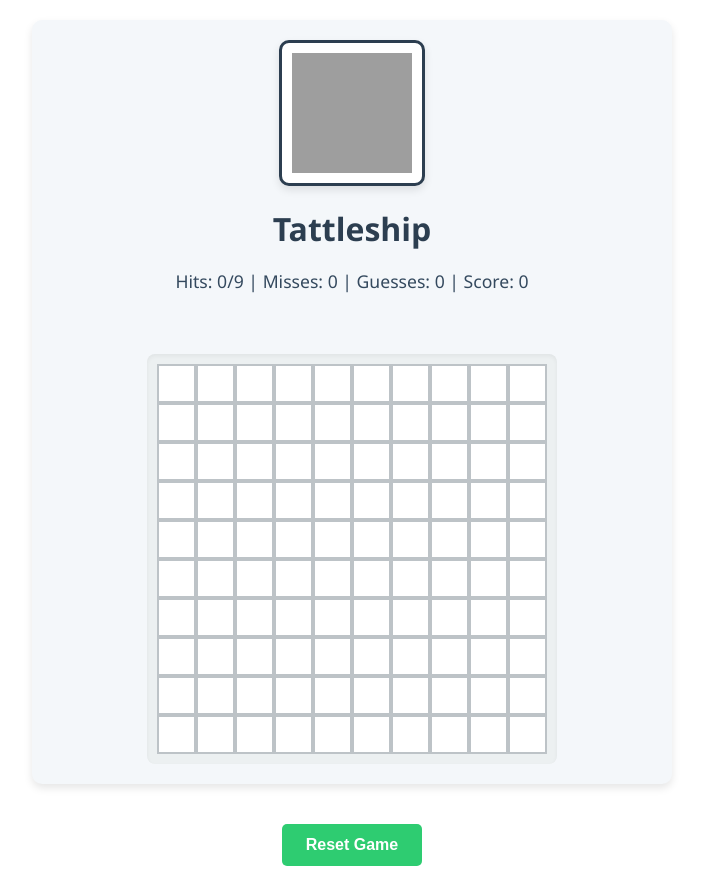
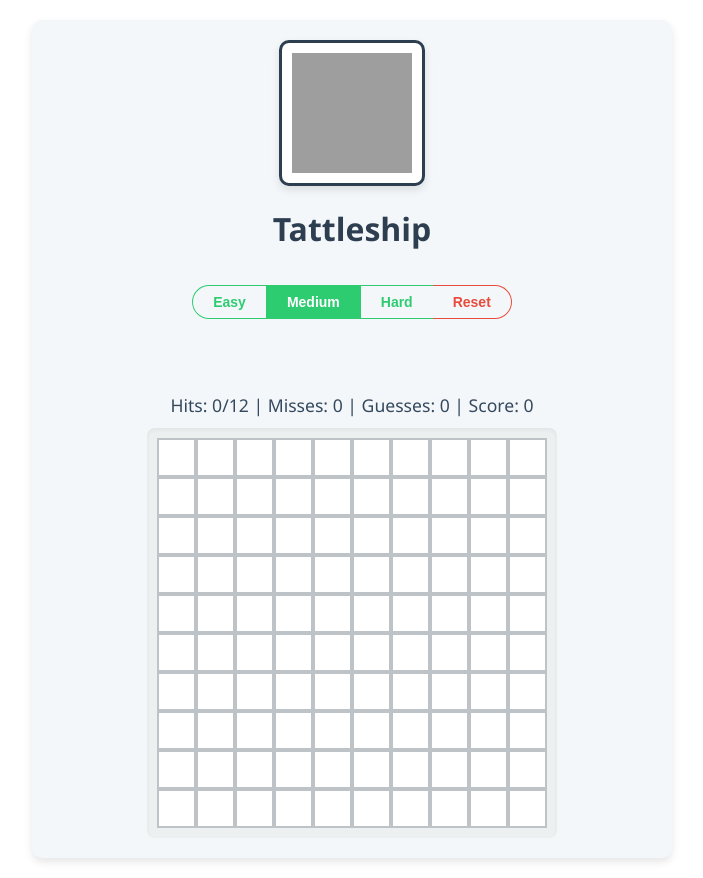
Before and after one commit to koolham/tattleship, a React app in the folder tattleship/src/: page / in a window 1280 px wide. Shown: the whole page, without its empty margins (288-991 px from the left). Built offline with nearby package versions, Linux system fonts and the light colour scheme; grey boxes are pictures that could not be loaded; the HTML template or start-up script is replaced by a standard one.

Commit message:
Updated button styling. Added difficulty modes, including hard mode with a 5 letter ship variant.

```diff
--- a/tattleship/src/Tattleship.css
+++ b/tattleship/src/Tattleship.css
@@ -146,3 +146,68 @@ button:active {
   transform: scale(1.05);
   box-shadow: 0 6px 12px rgba(0, 0, 0, 0.15);
 }
+
+.difficulty-controls {
+  margin: 15px 0;
+  display: flex;
+  justify-content: center;
+}
+
+.difficulty-button {
+  padding: 8px 20px;
+  font-size: 14px;
+  text-transform: capitalize;
+  background: none;
+  border: 1px solid #2ecc71;
+  color: #2ecc71;
+  border-right: none;
+  border-radius: 0;
+  transition: background 0.2s, color 0.2s;
+  outline: none;
+  cursor: pointer;
+}
+
+.difficulty-button:first-child {
+  border-top-left-radius: 20px;
+  border-bottom-left-radius: 20px;
+}
+
+.difficulty-button:last-child {
+  border-top-right-radius: 20px;
+  border-bottom-right-radius: 20px;
+  border-right: 1px solid #2ecc71;
+}
+
+.difficulty-button.active {
+  background: #2ecc71;
+  color: #fff;
+  z-index: 1;
+}
+
+.difficulty-button:not(.active):hover {
+  background: #eafaf1;
+}
+
+.reset-button {
+  padding: 8px 20px;
+  font-size: 14px;
+  background: none;
+  border: 1px solid #e74c3c;
+  color: #e74c3c;
+  border-radius: 0;
+  border-left: none;
+  transition: background 0.2s, color 0.2s;
+  outline: none;
+  cursor: pointer;
+}
+
+.reset-button:last-child {
+  border-top-right-radius: 20px;
+  border-bottom-right-radius: 20px;
+}
+
+.reset-button:hover,
+.reset-button:focus {
+  background: #e74c3c;
+  color: #fff;
+}
--- a/tattleship/src/Tattleship.jsx
+++ b/tattleship/src/Tattleship.jsx
@@ -2,7 +2,13 @@ import React, { useState, useEffect, useRef } from "react";
 import "./Tattleship.css";
 
 const GRID_SIZE = 10;
-const SHIP_SIZES = [2, 3, 4];
+const DIFFICULTY = {
+  EASY: { ships: [2, 3, 3] },
+  MEDIUM: { ships: [2, 3, 3, 4] },
+  HARD: { ships: [2, 3, 3, 4, 5] },
+};
+
+const DEFAULT_DIFFICULTY = "MEDIUM";
 
 // Word lists for each ship size
 const WORDS_2 = [
@@ -307,15 +313,118 @@ const WORDS_4 = [
   "DESK",
 ];
 
+const WORDS_5 = [
+  "FLEET",
+  "STERN",
+  "SHORE",
+  "OCEAN",
+  "WHALE",
+  "BEACH",
+  "WATER",
+  "WAVES",
+  "SURGE",
+  "STORM",
+  "FLOAT",
+  "PEACE",
+  "SOUND",
+  "STEAM",
+  "CRASH",
+  "DRIFT",
+  "SPRAY",
+  "PLANK",
+  "CABIN",
+  "CARGO",
+  "COAST",
+  "CORAL",
+  "DEPTH",
+  "CHART",
+  "BOARD",
+  "ROUGH",
+  "CLAIM",
+  "VALVE",
+  "SLIDE",
+  "BLOCK",
+  "BRAVE",
+  "CLEAN",
+  "COVER",
+  "CYCLE",
+  "DAILY",
+  "EARTH",
+  "FAITH",
+  "FIELD",
+  "GLASS",
+  "GRASS",
+  "HAPPY",
+  "HEART",
+  "HONEY",
+  "HORSE",
+  "HOUSE",
+  "JUICE",
+  "KNIFE",
+  "LEMON",
+  "LIGHT",
+  "LINEN",
+  "MAGIC",
+  "MANGO",
+  "MARCH",
+  "MOUSE",
+  "MUSIC",
+  "NIGHT",
+  "NOISE",
+  "OFFER",
+  "OLIVE",
+  "PAINT",
+  "PANEL",
+  "PEARL",
+  "PLANT",
+  "PLATE",
+  "PRIZE",
+  "QUEEN",
+  "QUIET",
+  "RANGE",
+  "RIVER",
+  "ROBIN",
+  "SALAD",
+  "SAUCE",
+  "SHEEP",
+  "SHEET",
+  "SHINE",
+  "SHIRT",
+  "SHOCK",
+  "SMILE",
+  "SNAKE",
+  "SOLID",
+  "SOUTH",
+  "SPACE",
+  "SPOON",
+  "SQUAD",
+  "STAFF",
+  "STAGE",
+  "STEEL",
+  "STONE",
+  "STORE",
+  "SUGAR",
+  "TABLE",
+  "TEACH",
+  "TIGER",
+  "TOAST",
+  "TOOTH",
+  "TRAIN",
+  "TRUCK",
+  "UNCLE",
+  "UNION",
+  "VIRUS",
+];
+
 const SHIP_WORDS = {
   2: WORDS_2,
   3: WORDS_3,
   4: WORDS_4,
+  5: WORDS_5,
 };
 
-const TOTAL_SHIP_CELLS = SHIP_SIZES.reduce((sum, size) => sum + size, 0); // 9
-
 function Tattleship() {
+  const [difficulty, setDifficulty] = useState(DEFAULT_DIFFICULTY);
   const [grid, setGrid] = useState([]);
   const [letterGrid, setLetterGrid] = useState([]);
   const [ships, setShips] = useState([]);
@@ -337,6 +446,7 @@ function Tattleship() {
   };
 
   const initializeGame = () => {
+    const shipSizes = DIFFICULTY[difficulty].ships;
     const newGrid = Array(GRID_SIZE)
       .fill()
       .map(() => Array(GRID_SIZE).fill(0));
@@ -345,7 +455,7 @@ function Tattleship() {
       .map(() => Array(GRID_SIZE).fill(""));
     const placedShips = [];
 
-    SHIP_SIZES.forEach((shipLength) => {
+    shipSizes.forEach((shipLength) => {
       // Randomly select a word from the appropriate list
       const wordList = SHIP_WORDS[shipLength];
       const word = wordList[Math.floor(Math.random() * wordList.length)];
@@ -509,6 +619,14 @@ function Tattleship() {
     initializeGame();
   };
 
+  const handleDifficultyChange = (newDifficulty) => {
+    setDifficulty(newDifficulty);
+    resetGame();
+  };
+
+  const getTotalShipCells = (difficulty) =>
+    DIFFICULTY[difficulty].ships.reduce((sum, size) => sum + size, 0);
+
   return (
     <div className="game-container">
       <div className="tattleship">
@@ -520,13 +638,33 @@ function Tattleship() {
           height="120"
         />
         <h1>Tattleship</h1>
+
+        <div className="difficulty-controls">
+          {Object.keys(DIFFICULTY).map((diff) => (
+            <button
+              key={diff}
+              className={`difficulty-button ${
+                difficulty === diff ? "active" : ""
+              }`}
+              onClick={() => handleDifficultyChange(diff)}
+            >
+              {diff.toLowerCase()}
+            </button>
+          ))}
+          <button className="reset-button" onClick={resetGame}>
+            Reset
+          </button>
+        </div>
+
+        <div className="message-placeholder">
+          <div className="event-message">{message}</div>
+        </div>
+
         <p>
-          Hits: {hits}/{TOTAL_SHIP_CELLS} | Misses: {misses} | Guesses:{" "}
-          {guesses} | Score: {score}
+          Hits: {hits}/{getTotalShipCells(difficulty)} | Misses: {misses} |
+          Guesses: {guesses} | Score: {score}
         </p>
-        <div className="message-placeholder">
-          <p className="event-message">{message}</p>
-        </div>
+
         <div className="grid">
           {grid.map((row, rowIndex) => (
             <div key={rowIndex} className="row">
@@ -596,9 +734,6 @@ function Tattleship() {
           ))}
         </div>
       </div>
-      <button className="reset-button" onClick={resetGame}>
-        Reset Game
-      </button>
     </div>
   );
 }
```
